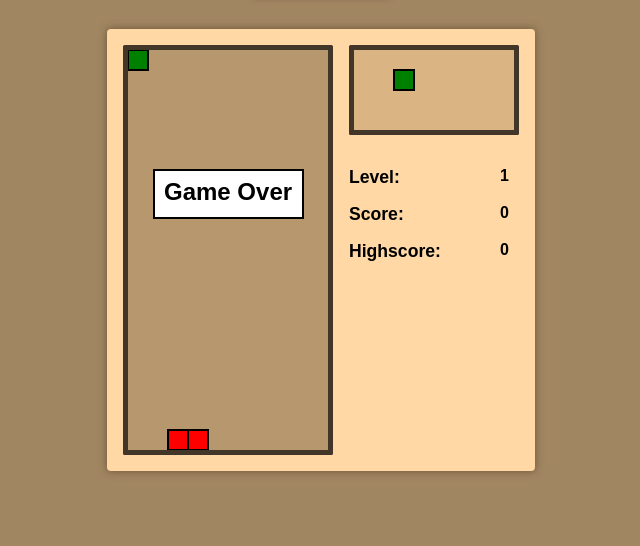
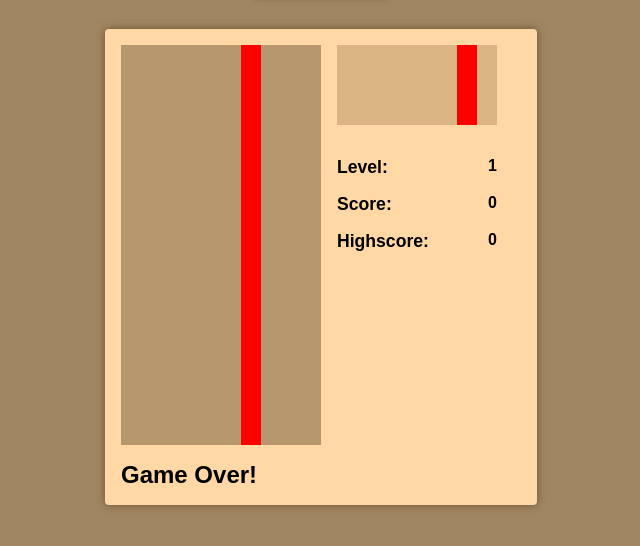
Before and after one commit to glorisonlai/blah2, a website built with Vite: page tetris/index.html in a window 1280 px wide. Shown: the part 172-718 px from the top of the page, without its empty margins (319-959 px from the left). Built offline with nearby package versions, Linux system fonts and the light colour scheme.

Commit message:
fix: add missing brackets

```diff
--- a/tetris/index.html
+++ b/tetris/index.html
@@ -5,15 +5,12 @@
   <body>
     <h1>Tetris</h1>
     <main id="main" class="flex row">
-      <svg id="svgCanvas">
+      <div id="gameOver" visibility="hidden" cursor="pointer">Game Over!</div>
+      <canvas id="svgCanvas" width="200" height="400">
         <!-- game over text box -->
-        <g id="gameOver" visibility="hidden">
-          <rect x="26" y="120" fill="white" height="48" width="149"></rect>
-          <text x="36" y="150">Game Over</text>
-        </g>
-      </svg>
+      </canvas>
       <div id="sideBar" class="flex col">
-        <svg id="svgPreview"></svg>
+        <canvas id="svgPreview" width="160" height="80"></canvas>
         <div id="info" class="flex col">
           <div class="text">
             <span class="left">Level: </span>
--- a/tetris/src/constants.ts
+++ b/tetris/src/constants.ts
@@ -1,7 +1,7 @@
 export const COLUMNS = 10;
 export const ROWS = 20;
 
-export const TICK_RATE_MS = 500;
+export const TICK_RATE_MS = 10;
 
 export const CANVAS_WIDTH = 200;
 export const CANVAS_HEIGHT = 400;
--- a/tetris/src/controller.ts
+++ b/tetris/src/controller.ts
@@ -1,19 +1,37 @@
 /** User input */
 import { fromEvent, interval, merge } from "rxjs";
-import { map, filter, scan } from "rxjs/operators";
+import {
+  map,
+  filter,
+  scan,
+  takeUntil,
+  repeat,
+  startWith,
+} from "rxjs/operators";
+import { TilePos, moveTile, rotateTile } from "./game";
 
-type Key = "KeyS" | "KeyA" | "KeyD" | "Space";
+export type Key = "KeyS" | "KeyA" | "KeyD" | "Space" | "None";
 
 type Event = "keydown" | "keyup" | "keypress";
+
+// Keyboard event stream
+export const keyPress$ = fromEvent<KeyboardEvent>(document, "keydown").pipe(
+  takeUntil(fromEvent(document, "keyup")),
+  repeat(),
+);
 
 const key$ = fromEvent<KeyboardEvent>(document, "keypress");
 
 const fromKey = (keyCode: Key) =>
   key$.pipe(filter(({ code }) => code === keyCode));
 
-const left$ = fromKey("KeyA");
-const right$ = fromKey("KeyD");
-const down$ = fromKey("KeyS");
-const space$ = fromKey("Space");
+const left$ = fromKey("KeyA").pipe(map(() => "KeyA"));
+const right$ = fromKey("KeyD").pipe(map(() => "KeyD"));
+const down$ = fromKey("KeyS").pipe(map(() => "KeyS"));
+const space$ = fromKey("Space").pipe(map(() => "Space"));
 
-export { left$, right$, down$, space$ };
+export const input$ = merge(left$, right$, down$, space$).pipe(
+  startWith("None"),
+  takeUntil(fromEvent(document, "keyup")),
+  repeat(),
+);
--- a/tetris/src/game.ts
+++ b/tetris/src/game.ts
@@ -3,40 +3,31 @@
  */
 
 import { COLUMNS, ROWS } from "./constants";
+import { Key } from "./controller";
 
-const TILEKEYS = ["T", "I", "O", "J", "L", "S", "Z", "None"] as const;
-
-const TILESET: { [key in TileKey]: number } = {
-  T: 1,
-  I: 2,
-  O: 3,
-  J: 4,
-  L: 5,
-  S: 6,
-  Z: 7,
-  None: 0,
-};
+// const TILEKEYS = ["T", "I", "O", "J", "L", "S", "Z", "None"] as const;
+const TILEKEYS = ["I", "None"] as const;
 
 export const TILESHAPES: { [key in TileKey]: number[][][] } = {
   T: [
     [
+      [0, 0, 0],
+      [0, 1, 0],
+      [1, 1, 1],
+    ],
+    [
+      [0, 1, 0],
+      [0, 1, 1],
+      [0, 1, 0],
+    ],
+    [
+      [0, 0, 0],
       [1, 1, 1],
       [0, 1, 0],
-      [0, 0, 0],
     ],
     [
       [0, 1, 0],
       [1, 1, 0],
-      [0, 1, 0],
-    ],
-    [
-      [0, 1, 0],
-      [1, 1, 1],
-      [0, 0, 0],
-    ],
-    [
-      [0, 1, 0],
-      [0, 1, 1],
       [0, 1, 0],
     ],
   ],
@@ -62,53 +53,65 @@ export const TILESHAPES: { [key in TileKey]: number[][][] } = {
   ],
   J: [
     [
-      [1, 1, 0],
       [0, 1, 0],
       [0, 1, 0],
+      [1, 1, 0],
     ],
     [
-      [0, 0, 1],
+      [0, 0, 0],
+      [1, 0, 0],
       [1, 1, 1],
-      [0, 0, 0],
     ],
-    [
-      [0, 1, 0],
-      [0, 1, 0],
-      [0, 1, 1],
-    ],
-    [
-      [1, 1, 1],
-      [1, 0, 0],
-      [0, 0, 0],
-    ],
-  ],
-  L: [
     [
       [0, 1, 1],
       [0, 1, 0],
       [0, 1, 0],
     ],
     [
+      [0, 0, 0],
       [1, 1, 1],
       [0, 0, 1],
-      [0, 0, 0],
     ],
+  ],
+  L: [
     [
       [0, 1, 0],
       [0, 1, 0],
       [1, 1, 0],
     ],
     [
+      [0, 0, 0],
       [1, 0, 0],
       [1, 1, 1],
+    ],
+    [
+      [0, 1, 1],
+      [0, 1, 0],
+      [0, 1, 0],
+    ],
+    [
       [0, 0, 0],
+      [1, 1, 1],
+      [0, 0, 1],
     ],
   ],
   S: [
     [
+      [0, 0, 0],
+      [0, 1, 1],
+      [1, 1, 0],
+    ],
+    [
+      [0, 1, 0],
+      [0, 1, 1],
+      [0, 0, 1],
+    ],
+  ],
+  Z: [
+    [
+      [0, 0, 0],
       [1, 1, 0],
       [0, 1, 1],
-      [0, 0, 0],
     ],
     [
       [0, 0, 1],
@@ -116,37 +119,24 @@ export const TILESHAPES: { [key in TileKey]: number[][][] } = {
       [0, 1, 0],
     ],
   ],
-  Z: [
-    [
-      [0, 1, 1],
-      [1, 1, 0],
-      [0, 0, 0],
-    ],
-    [
-      [0, 1, 0],
-      [0, 1, 1],
-      [0, 0, 1],
-    ],
-  ],
   None: [[]],
 };
 
-type TileKey = (typeof TILEKEYS)[number];
+export type TileKey = (typeof TILEKEYS)[number];
 
-export type TileId = (typeof TILESET)[keyof typeof TILESET];
-
-type TilePos = Readonly<{
+export type TilePos = Readonly<{
   tile: TileKey;
   rotation: number;
   x: number;
   y: number;
 }>;
 
-type Board = TileId[][];
+type Board = TileKey[][];
 
 /** State processing */
 
 export type State = Readonly<{
+  speed: number;
   gameEnd: boolean;
   board: Board;
   preview: TilePos;
@@ -170,10 +160,12 @@ const instantiateTile = (): TilePos => ({
   y: 0,
 });
 
-export const rotateTile = (tile: TilePos): TilePos => ({
-  ...tile,
-  rotation: (tile.rotation + 1) % tile.tile.length,
-});
+export const rotateTile = (tile: TilePos): TilePos => {
+  return {
+    ...tile,
+    rotation: (tile.rotation + 1) % TILESHAPES[tile.tile].length,
+  };
+};
 
 export const moveTile = (tile: TilePos, dx: number, dy: number): TilePos => ({
   ...tile,
@@ -181,36 +173,88 @@ export const moveTile = (tile: TilePos, dx: number, dy: number): TilePos => ({
   y: tile.y + dy,
 });
 
-const getTileShape = (tile: TilePos): readonly number[][] =>
+export const getTileShape = (tile: TilePos): readonly number[][] =>
   TILESHAPES[tile.tile][tile.rotation];
 
 export const initialState: State = {
+  speed: 10,
   gameEnd: false,
-  board: Array(ROWS).fill(Array(COLUMNS).fill(TILESET.None)),
+  board: Array(ROWS).fill(Array(COLUMNS).fill("None")),
   preview: instantiateTile(),
   current: instantiateTile(),
   score: 0,
 } as const;
 
-const clearRow = (board: Board) => {
-  const clearedBoard = board.filter(row => row.some(e => e === 0))
-  const rowsCleared = board.length - clearedBoard.length
+const clearRow = (s: State) => {
+  const board = s.board;
+  const clearedBoard = board.filter((row) => row.some((e) => e === "None"));
+  const rowsCleared = board.length - clearedBoard.length;
 
-  return clearedBoard.concat(Array(rowsCleared).fill(Array(COLUMNS).fill(TILESET.None)))
-}
+  return {
+    ...s,
+    board: clearedBoard.concat(
+      Array(rowsCleared).fill(Array(COLUMNS).fill("None")),
+    ),
+    score: s.score + rowsCleared,
+  };
+};
 
-const checkPlaced = (s: State) => {
-  const tile = s.current
+const checkIsValidMovement = (s: State, tile: TilePos) => {
+  const tileShape = getTileShape(tile);
 
+  if (
+    tile.y + tileShape.length > ROWS ||
+    tile.x + tileShape.length > COLUMNS ||
+    tile.x < 0 ||
+    tile.y < 0
+  ) {
+    return false;
+  }
 
-  const tileShape = getTileShape(tile)
-}
+  const isFree = tileShape.every((row, y) => {
+    return row.every((block, x) => {
+      if (block === 0) return true;
+
+      const boardBlock = s.board[y + tile.y][x + tile.x];
+
+      return boardBlock === "None";
+    });
+  });
+
+  return isFree;
+};
 
 const placeTile = (s: State) => ({
   ...s,
+  board: s.board.map((row, y) => {
+    const shape = getTileShape(s.current);
+
+    if (y < s.current.y || y > s.current.y + shape.length) return row;
+
+    return row.map((tile, x) => {
+      const isOccupied =
+        shape[y - s.current.y] && shape[y - s.current.y][x - s.current.x];
+      return isOccupied ? s.current.tile : tile;
+    });
+  }),
   current: s.preview,
   preview: instantiateTile(),
-})
+});
+
+const getMovement = (key: Key) => {
+  switch (key) {
+    case "KeyA":
+      return (tile: TilePos) => moveTile(tile, -1, 0);
+    case "KeyD":
+      return (tile: TilePos) => moveTile(tile, 1, 0);
+    case "KeyS":
+      return (tile: TilePos) => moveTile(tile, 0, 1);
+    case "Space":
+      return (tile: TilePos) => rotateTile(tile);
+    default:
+      return (tile: TilePos) => moveTile(tile, 0, 0);
+  }
+};
 
 /**
  * Updates the state by proceeding with one time step.
@@ -218,22 +262,39 @@ const placeTile = (s: State) => ({
  * @param s Current state
  * @returns Updated state
  */
-const tick = (s: State, [tick]) => {
-  const { current, board } = s;
-  const next = moveTile(current, 0, 1);
-  const nextShape = getTileShape(next);
+export const tick = (s: State, [tick, key]: [number, Key]) => {
+  if (s.gameEnd && key !== "None") return initialState;
 
-  const nextBoard = board.map((row, y) =>
-    row.map((tile, x) => {
-      const isOccupied =
-        nextShape[y - next.y] && nextShape[y - next.y][x - next.x];
-      return isOccupied ? TILESET[next.tile] : tile;
-    }),
-  );
+  if (s.gameEnd) return s;
+
+  const movement = getMovement(key);
+
+  const { current, speed } = s;
+  const next = tick % speed === 0 ? moveTile(current, 0, 1) : current;
+  const playerNext = movement(next);
+
+  const newState = checkIsValidMovement(s, playerNext)
+    ? {
+      ...s,
+      current: playerNext,
+    }
+    : checkIsValidMovement(s, next)
+      ? {
+        ...s,
+        current: next,
+      }
+      : current.y === 0
+        ? {
+          ...s,
+          gameEnd: true,
+        }
+        : placeTile(s);
+
+  const clearedState = clearRow(newState);
+  console.log(tick, clearedState);
 
   return {
-    ...s,
-    board: nextBoard,
-    current: next,
+    ...clearedState,
+    speed: Math.max(5, 10 - Math.floor(clearedState.score / 10)),
   };
 };
--- a/tetris/src/main.ts
+++ b/tetris/src/main.ts
@@ -15,10 +15,19 @@
 import "./style.css";
 
 import { interval, merge } from "rxjs";
-import { map, filter, scan } from "rxjs/operators";
+import {
+  map,
+  filter,
+  scan,
+  withLatestFrom,
+  finalize,
+  take,
+  takeWhile,
+} from "rxjs/operators";
 import { getCanvasElements, instantiateCanvas, render } from "./render";
-import { State, initialState } from "./game";
+import { State, initialState, tick } from "./game";
 import { TICK_RATE_MS } from "./constants";
+import { input$, keyPress$ } from "./controller";
 
 /**
  * This is the function called on page load. Your main game loop
@@ -29,13 +38,11 @@ export function main(highScore: number) {
 
   instantiateCanvas(canvasEls, highScore);
 
-  /** Observables */
-
   /** Determines the rate of time steps */
   const tick$ = interval(TICK_RATE_MS);
 
   const source$ = merge(tick$)
-    .pipe(scan((s: State) => ({ ...s, gameEnd: true }), initialState))
+    .pipe(withLatestFrom(input$), scan(tick, initialState))
     .subscribe((s: State) => {
       render(s, canvasEls);
     });
--- a/tetris/src/render.ts
+++ b/tetris/src/render.ts
@@ -10,7 +10,7 @@ import {
   PREVIEW_WIDTH,
   ROWS,
 } from "./constants";
-import { State } from "./game";
+import { State, TILESHAPES, TileKey, TilePos, getTileShape } from "./game";
 
 const Block = {
   WIDTH: CANVAS_WIDTH / COLUMNS,
@@ -18,8 +18,8 @@ const Block = {
 };
 
 type CanvasElements = {
-  canvas: HTMLElement;
-  preview: HTMLElement;
+  canvas: HTMLCanvasElement;
+  preview: HTMLCanvasElement;
   gameOver: HTMLElement;
   container: HTMLElement;
   levelText: HTMLElement;
@@ -29,10 +29,8 @@ type CanvasElements = {
 
 const getCanvasElements = (): CanvasElements => {
   // Canvas elements
-  const canvas = document.querySelector("#svgCanvas") as SVGGraphicsElement &
-    HTMLElement;
-  const preview = document.querySelector("#svgPreview") as SVGGraphicsElement &
-    HTMLElement;
+  const canvas = document.querySelector("#svgCanvas") as HTMLCanvasElement;
+  const preview = document.querySelector("#svgPreview") as HTMLCanvasElement;
   const gameOver = document.querySelector("#gameOver") as SVGGraphicsElement &
     HTMLElement;
   const container = document.querySelector("#main") as HTMLElement;
@@ -105,6 +103,43 @@ const createSvgElement = (
   return elem;
 };
 
+const createBlock = (
+  ctx: CanvasRenderingContext2D,
+  id: TileKey,
+  x: number,
+  y: number,
+) => {
+  const blockColours: { [id in TileKey]: string } = {
+    T: "green",
+    I: "red",
+    O: "blue",
+    J: "yellow",
+    L: "purple",
+    S: "orange",
+    Z: "cyan",
+    None: "none",
+  };
+
+  ctx.fillStyle = blockColours[id];
+  ctx.fillRect(x, y, Block.WIDTH, Block.HEIGHT);
+};
+
+const createTile = (ctx: CanvasRenderingContext2D, tilePos: TilePos) => {
+  const { x, y, tile } = tilePos;
+  console.log(tilePos.rotation);
+  const shape = getTileShape(tilePos);
+  const length = shape.length;
+
+  shape.flat().map((block, i) => {
+    if (block === 0) return null;
+
+    const blockX = (x + (i % length)) * Block.WIDTH;
+    const blockY = (y + Math.floor(i / length)) * Block.HEIGHT;
+
+    createBlock(ctx, tile, blockX, blockY);
+  });
+};
+
 /**
  * Renders the current state to the canvas.
  *
@@ -114,44 +149,31 @@ const createSvgElement = (
  */
 const render = (s: State, canvasEls: CanvasElements) => {
   const { canvas, preview, gameOver } = canvasEls;
-  //
+
+  const context = canvas.getContext("2d")!;
+  context?.clearRect(0, 0, canvas.width, canvas.height);
+
+  const previewContext = preview.getContext("2d")!;
+  previewContext?.clearRect(0, 0, preview.width, preview.height);
+
   // Add blocks to the main grid canvas
-  const cube = createSvgElement(canvas.namespaceURI, "rect", {
-    height: `${Block.HEIGHT}`,
-    width: `${Block.WIDTH}`,
-    x: "0",
-    y: "0",
-    style: "fill: green",
+  s.board.forEach((row, y) => {
+    row.forEach((blockId, x) => {
+      if (blockId === "None") return;
+
+      createBlock(context, blockId, x * Block.WIDTH, y * Block.HEIGHT);
+    });
   });
-  canvas.appendChild(cube);
-  const cube2 = createSvgElement(canvas.namespaceURI, "rect", {
-    height: `${Block.HEIGHT}`,
-    width: `${Block.WIDTH}`,
-    x: `${Block.WIDTH * (3 - 1)}`,
-    y: `${Block.HEIGHT * (20 - 1)}`,
-    style: "fill: red",
-  });
-  canvas.appendChild(cube2);
-  const cube3 = createSvgElement(canvas.namespaceURI, "rect", {
-    height: `${Block.HEIGHT}`,
-    width: `${Block.WIDTH}`,
-    x: `${Block.WIDTH * (4 - 1)}`,
-    y: `${Block.HEIGHT * (20 - 1)}`,
-    style: "fill: red",
-  });
-  canvas.appendChild(cube3);
+
+  // Add current block to canvas
+  createTile(context, s.current);
 
   // Add a block to the preview canvas
-  const cubePreview = createSvgElement(preview.namespaceURI, "rect", {
-    height: `${Block.HEIGHT}`,
-    width: `${Block.WIDTH}`,
-    x: `${Block.WIDTH * 2}`,
-    y: `${Block.HEIGHT}`,
-    style: "fill: green",
-  });
-  preview.appendChild(cubePreview);
+  createTile(previewContext, s.preview);
 
+  console.log(s);
   if (s.gameEnd) {
+    console.log("hello");
     show(gameOver);
   } else {
     hide(gameOver);
```
